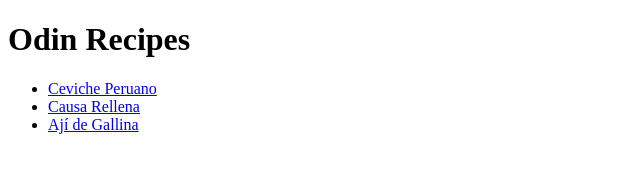
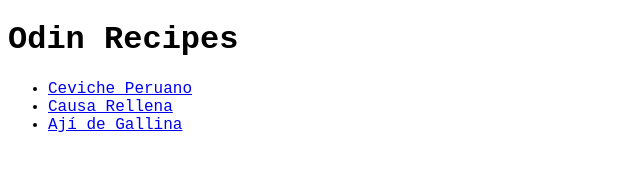
Before and after one commit to cristianxtn/odin-recipes, a plain HTML site: page index.html in a window 1280 px wide. Shown: the whole page, without its empty margins (0-640 px from the left). Drawn offline with Linux system fonts and the light colour scheme.

Commit message:
Create style.css, add classes and ids for index.html

```diff
--- a/index.html
+++ b/index.html
@@ -3,14 +3,15 @@
 <head>
     <meta charset="UTF-8">
     <meta name="viewport" content="width=device-width, initial-scale=1.0">
+    <link rel="stylesheet" href="style.css">
     <title>Odin Recipes</title>
 </head>
 <body>
-    <h1>Odin Recipes</h1>
-    <ul>
-        <li><a href="./recipes/ceviche_peruano.html" target="_blank">Ceviche Peruano</a></li>
-        <li><a href="./recipes/causa_rellena.html" target="_blank">Causa Rellena</a></li>
-        <li><a href="./recipes/aji_de_gallina.html" target="_blank">Ají de Gallina</a></li>
+    <h1 id="ortitle">Odin Recipes</h1>
+    <ul id="menuul">
+        <li class="menuli"><a href="./recipes/ceviche_peruano.html" target="_blank">Ceviche Peruano</a></li>
+        <li class="menuli"><a href="./recipes/causa_rellena.html" target="_blank">Causa Rellena</a></li>
+        <li class="menuli"><a href="./recipes/aji_de_gallina.html" target="_blank">Ají de Gallina</a></li>
     </ul>
 </body>
 </html>
--- /dev/null
+++ b/style.css
@@ -0,0 +1,7 @@
+body {
+    font-family: "Courier New", "Verdana", sans-serif;
+}
+
+#ortitle {
+
+}
```
